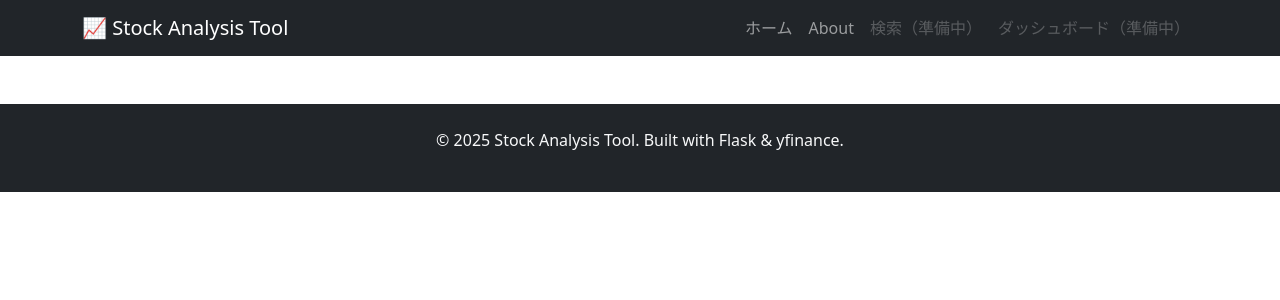
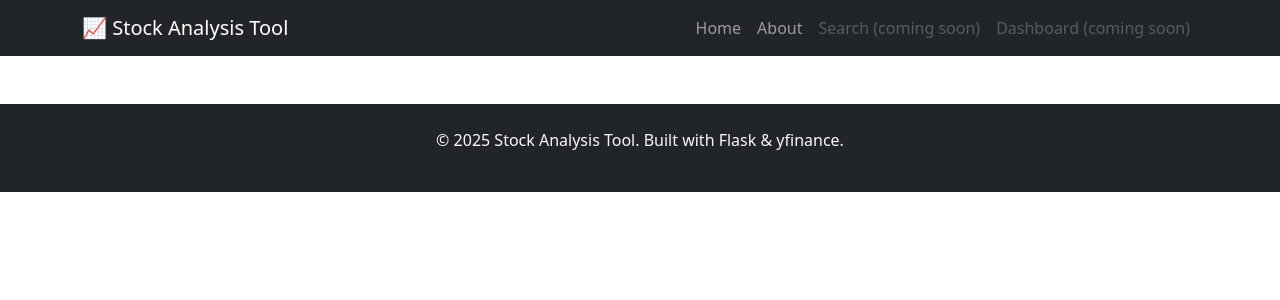
Before and after one commit to rikuto-mikado/stock-analysis-tool, a Flask app: template app/templates/base.html in a window 1280 px wide. Shown: the top 300 px of the page. Run offline with Flask 3, Linux system fonts and the light colour scheme; the template is opened without the code that fills it, so the values that code supplies are empty.

Commit message:
add come code

```diff
--- a/app.py
+++ b/app.py
@@ -9,4 +9,4 @@ app = create_app(config_name)
 
 if __name__ == "__main__":
     # Run the server
-    app.run(host="0.0.0.0", port=5000, debug=True)
+    app.run(host="0.0.0.0", port=5001, debug=True)
--- a/app/templates/base.html
+++ b/app/templates/base.html
@@ -30,7 +30,7 @@
             <div class="collapse navbar-collapse" id="navbarNav">
                 <ul class="navbar-nav ms-auto">
                     <li class="nav-item">
-                        <a class="nav-link" href="{{ url_for('main.index') }}">ホーム</a>
+                        <a class="nav-link" href="{{ url_for('main.index') }}">Home</a>
                     </li>
 
                     <li class="nav-item">
@@ -38,11 +38,11 @@
                     </li>
 
                     <li class="nav-item">
-                        <a class="nav-link disabled" href="#" aria-disabled="true">検索（準備中）</a>
+                        <a class="nav-link disabled" href="#" aria-disabled="true">Search (coming soon)</a>
                     </li>
 
                     <li class="nav-item">
-                        <a class="nav-link disabled" href="#" aria-disabled="true">ダッシュボード（準備中）</a>
+                        <a class="nav-link disabled" href="#" aria-disabled="true">Dashboard (coming soon)</a>
                     </li>
                 </ul>
             </div>
--- a/app/templates/index.html
+++ b/app/templates/index.html
@@ -17,12 +17,13 @@
         <!-- message (about page) -->
         {% if message %}
         <div class="alert alert-primary" role="alert">
-            <h4 class="alert-heading">ようこそ！</h4>
+            <h4 class="alert-heading">Welcome!!</h4>
             <p>{{ message }}</p>
         </div>
         {% endif %}
 
         <!-- main content of home page -->
         {% if not page_title %}
+        {% endif %}
     </div>
 </div>
```
